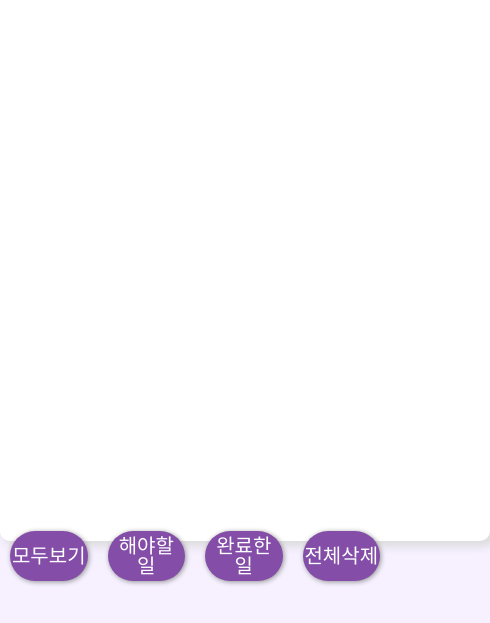
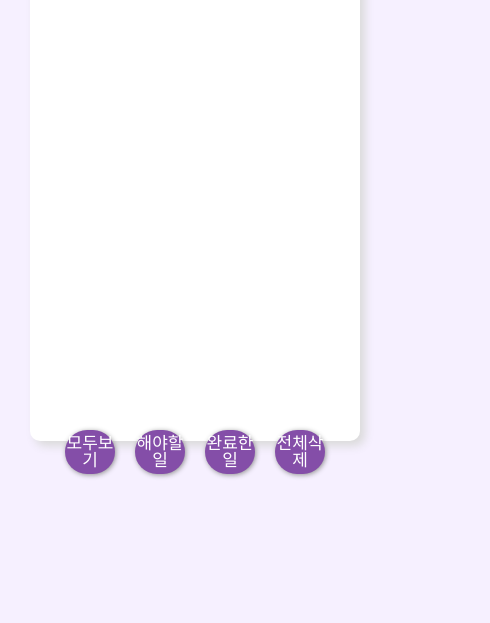
Before and after one commit to mandelina/ToDoList, a plain HTML site: page index.html in a window 390 px wide. Shown: the part 179-802 px from the top of the page, 490 px wide, since content can reach past the window. Drawn offline with Linux system fonts and the light colour scheme; a web font is replaced by a local one.

Commit message:
반응형 구혀

```diff
--- a/css/style.css
+++ b/css/style.css
@@ -84,6 +84,7 @@ body {
   width: 80px;
   padding: 5px 0;
   border-radius: 40px;
+  z-index: 10;
 }
 
 .editInput {
@@ -108,3 +109,16 @@ body {
   background-color: rgb(188, 158, 192);
   border-radius: 50px;
 }
+
+@media screen and (max-width: 500px) {
+  .wrapper {
+    width: 290px;
+    height: 500px;
+  }
+
+  .btn {
+    margin: -1px 10px;
+    font-size: 17px;
+    width: 50px;
+  }
+}
```
